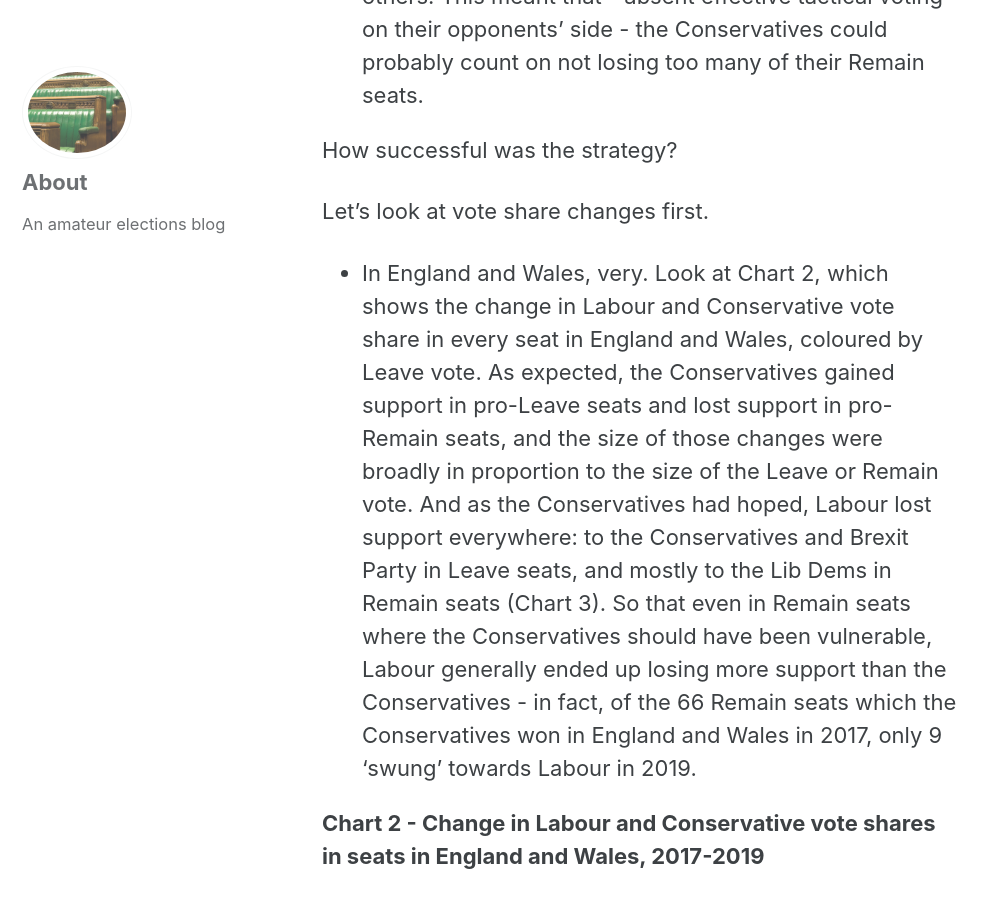
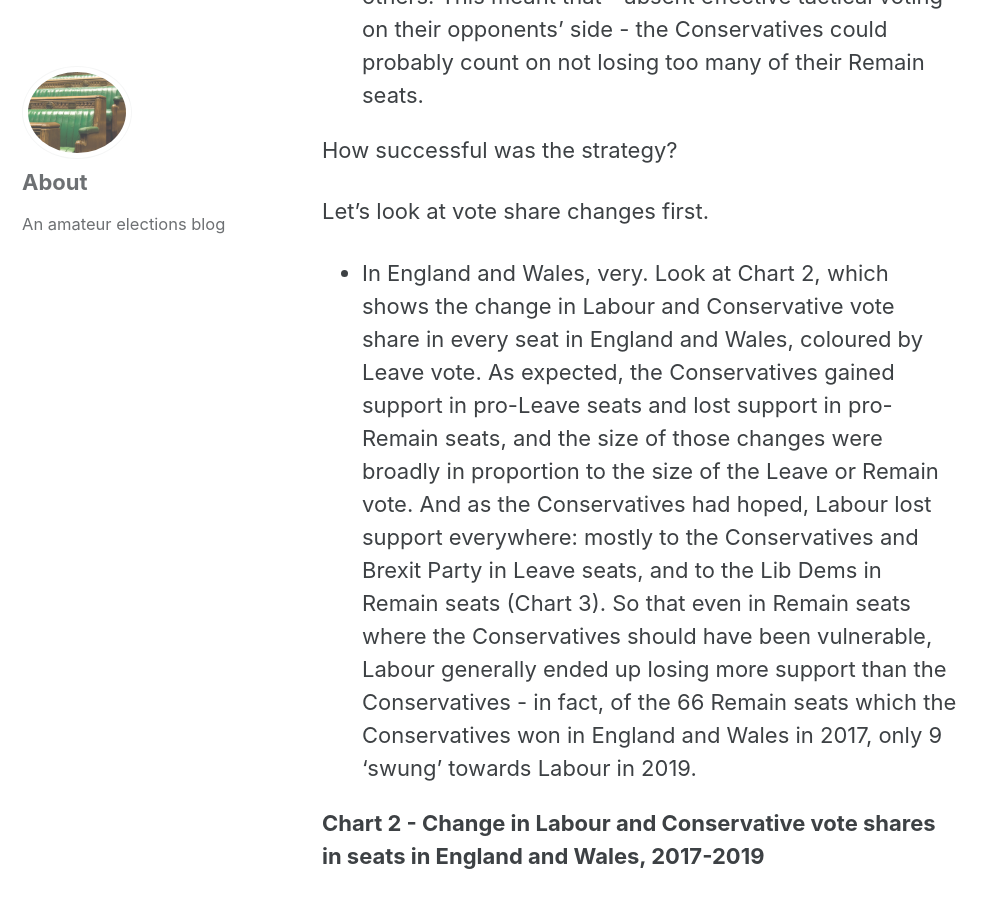
Before and after one commit to sixhundredandfifty/blog, a Jekyll site: the page built from _posts/2020-05-17-election19.md, in a window 1280 px wide and 900 px high, scrolled down 3514 px. Shown: the whole window, without its empty margins (0-996 px from the left). Built offline with Jekyll 4.4.1, drawn with Linux system fonts in a browser that asks for light colours; cached includes are drawn as plain includes; nearby versions of some CDN libraries.

Commit message:
Update 2020-05-17-election19.md

```diff
--- a/_posts/2020-05-17-election19.md
+++ b/_posts/2020-05-17-election19.md
@@ -28,7 +28,7 @@ The chart demonstrates that a hard pro-Brexit line was likely to be the best str
 How successful was the strategy?
 
 Let's look at vote share changes first.
-* In England and Wales, very. Look at Chart 2, which shows the change in Labour and Conservative vote share in every seat in England and Wales, coloured by Leave vote. As expected, the Conservatives gained support in pro-Leave seats and lost support in pro-Remain seats, and the size of those changes were broadly in proportion to the size of the Leave or Remain vote. And as the Conservatives had hoped, Labour lost support everywhere: to the Conservatives and Brexit Party in Leave seats, and mostly to the Lib Dems in Remain seats (Chart 3). So that even in Remain seats where the Conservatives should have been vulnerable, Labour generally ended up losing more support than the Conservatives - in fact, of the 66 Remain seats which the Conservatives won in England and Wales in 2017, only 9 ‘swung’ towards Labour in 2019.
+* In England and Wales, very. Look at Chart 2, which shows the change in Labour and Conservative vote share in every seat in England and Wales, coloured by Leave vote. As expected, the Conservatives gained support in pro-Leave seats and lost support in pro-Remain seats, and the size of those changes were broadly in proportion to the size of the Leave or Remain vote. And as the Conservatives had hoped, Labour lost support everywhere: mostly to the Conservatives and Brexit Party in Leave seats, and to the Lib Dems in Remain seats (Chart 3). So that even in Remain seats where the Conservatives should have been vulnerable, Labour generally ended up losing more support than the Conservatives - in fact, of the 66 Remain seats which the Conservatives won in England and Wales in 2017, only 9 ‘swung’ towards Labour in 2019.
 
 **Chart 2 - Change in Labour and Conservative vote shares in seats in England and Wales, 2017-2019**
 <iframe id="igraph" scrolling="no" style="border:none;" seamless="seamless" src="https://sixhundredandfifty.github.io/charts/2020-05-17/chart2_2020_05_17.html" height="525" width="800"></iframe>
```
